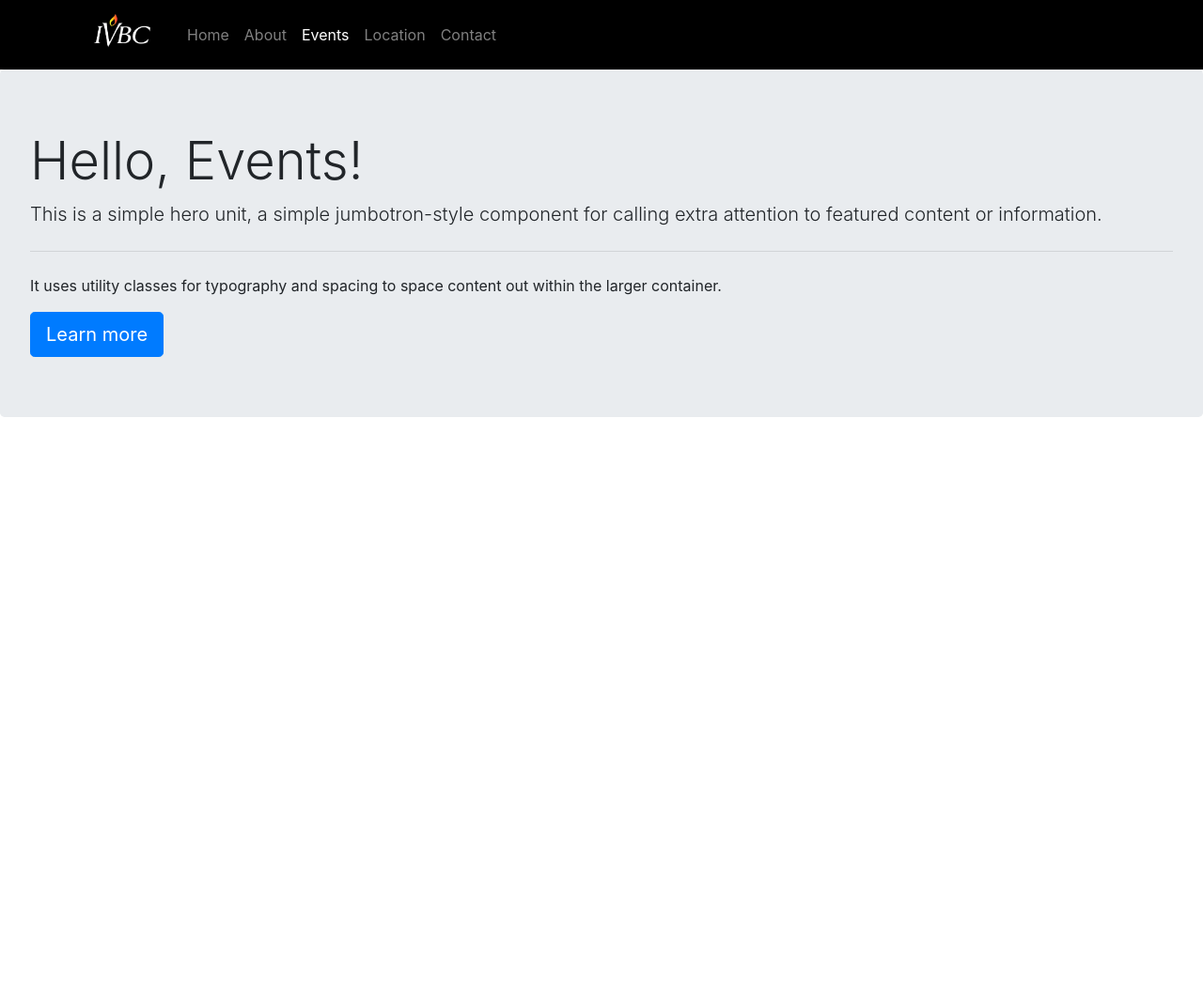
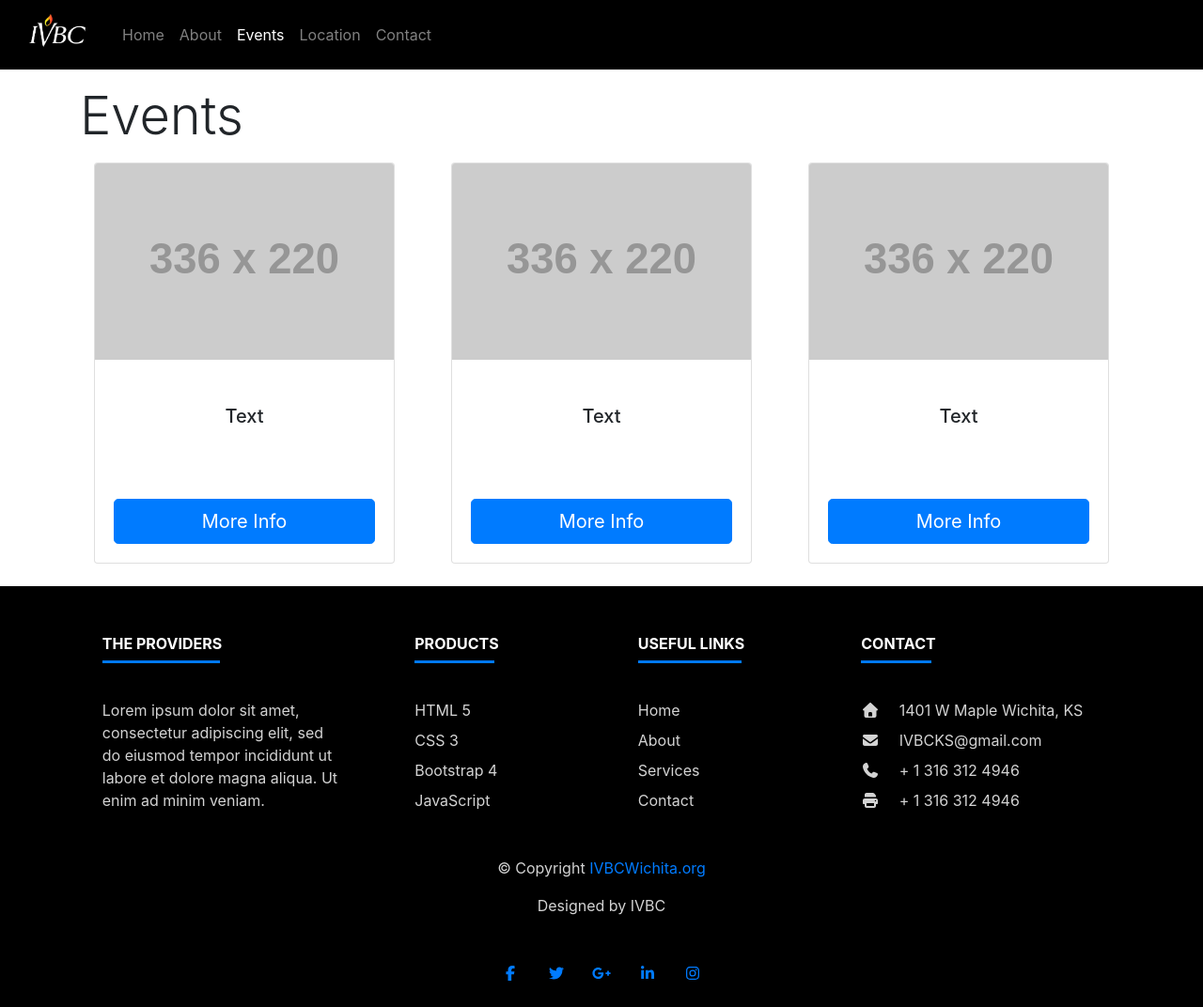
Before and after one commit to anguyen0615/IVBCWichita, a plain HTML site: page pages/events.html in a window 1280 px wide. Shown: the whole page at 94% size. Before the commit the page ends 800 px from the top, so only its background shows below. Drawn offline with nearby package versions, Linux system fonts and the light colour scheme; placeholder pictures from the web are drawn by us.

Commit message:
Creating event page
Created the layout of the event page and updated the about page with some html correction. Also added in event page css.

```diff
--- a/pages/events.html
+++ b/pages/events.html
@@ -12,16 +12,15 @@
 
 <body>
   <nav class="navbar navbar-expand-lg navbar-dark bg-dark">
-    <div class="container">
-      <a class="navbar-brand" href="../index.html"><img class="nav-logo" src="../images/IVBC-black.jpg" alt=""></a>
+    <div class="container-fluid px-3">
+      <a class="navbar-brand" href="index.html"><img class="nav-logo" src="../images/IVBC-black.jpg" alt=""></a>
       <button class="navbar-toggler" type="button" data-toggle="collapse" data-target="#navbarSupportedContent"
         aria-controls="navbarSupportedContent" aria-expanded="false" aria-label="Toggle navigation">
         <span class="navbar-toggler-icon"></span>
       </button>
-
       <div class="collapse navbar-collapse" id="navbarSupportedContent">
         <ul class="navbar-nav mr-auto">
-          <li class="nav-item ">
+          <li class="nav-item">
             <a class="nav-link" href="../index.html">Home</a>
           </li>
           <li class="nav-item">
@@ -41,18 +40,133 @@
     </div>
   </nav>
 
-  <div class="jumbotron">
-    <h1 class="display-4">Hello, Events!</h1>
-    <p class="lead">This is a simple hero unit, a simple jumbotron-style component for calling extra attention to
-      featured content or information.</p>
-    <hr class="my-4">
-    <p>It uses utility classes for typography and spacing to space content out within the larger container.</p>
-    <a class="btn btn-primary btn-lg" href="#" role="button">Learn more</a>
-  </div>
+  <section class="container py-3">
+    <div class="row justify-content-center">
 
+      <div class="col-12">
+        <h1 class="display-4">Events</h1>
+      </div>
+
+      <div class="col-md-6 col-lg-4 p-2">
+        <div class="card event-card mx-auto">
+          <img src="http://placehold.jp/336x220.png" class="card-img-top" alt="...">
+          <div class="card-body text-center py-5">
+            <h5>Text</h5>
+          </div>
+          <div class="card-body text-center">
+            <a class="btn btn-primary btn-lg" href="#" role="button">More Info</a>
+          </div>
+        </div>
+      </div>
+
+      <div class="col-md-6 col-lg-4 p-2">
+        <div class="card event-card mx-auto">
+          <img src="http://placehold.jp/336x220.png" class="card-img-top" alt="...">
+          <div class="card-body text-center py-5">
+            <h5>Text</h5>
+          </div>
+          <div class="card-body text-center">
+            <a class="btn btn-primary btn-lg" href="#" role="button">More Info</a>
+          </div>
+        </div>
+      </div>
+
+      <div class="col-md-6 col-lg-4 p-2">
+        <div class="card event-card mx-auto">
+          <img src="http://placehold.jp/336x220.png" class="card-img-top" alt="...">
+          <div class="card-body text-center py-5">
+            <h5>Text</h5>
+          </div>
+          <div class="card-body text-center">
+            <a class="btn btn-primary btn-lg" href="#" role="button">More Info</a>
+          </div>
+        </div>
+      </div>
+
+    </div>
+  </section>
+
+
+
+  <footer class="page-footer bg-dark pt-1">
+
+    <div class="container text-center text-md-left mt-5">
+      <div class="row">
+
+        <div class="col-md-3 mx-auto mb-4 footer-info">
+          <h6 class="text-uppercase font-weight-bold">The Providers</h6>
+          <hr class="bg-primary mb-4 mt-0 d-inline-block mx-auto info-bar">
+          <p class="mt-2">Lorem ipsum dolor sit amet, consectetur adipiscing elit, sed do eiusmod tempor incididunt ut
+            labore et dolore magna aliqua. Ut enim ad minim veniam.</p>
+        </div>
+
+        <div class="col-md-2 mx-auto mb-4 footer-product">
+          <h6 class="text-uppercase font-weight-bold">Products</h6>
+          <hr class="bg-primary mb-4 mt-0 d-inline-block mx-auto product-bar">
+
+          <ul class="list-unstyled">
+            <li class="my-2"><a href="#">HTML 5</a></li>
+            <li class="my-2"><a href="#">CSS 3</a></li>
+            <li class="my-2"><a href="#">Bootstrap 4</a></li>
+            <li class="my-2"> <a href="#">JavaScript</a></li>
+          </ul>
+        </div>
+
+        <div class="col-md-2 mx-auto mb-4 footer-links">
+          <h6 class="text-uppercase font-weight-bold">Useful links</h6>
+          <hr class="bg-primary mb-4 mt-0 d-inline-block mx-auto links-bar">
+          <ul class="list-unstyled">
+            <li class="my-2"><a href="#">Home</a></li>
+            <li class="my-2"><a href="#">About</a></li>
+            <li class="my-2"><a href="#">Services</a></li>
+            <li class="my-2"> <a href="#">Contact</a></li>
+          </ul>
+        </div>
+
+        <div class="col-md-3 mx-auto mb-4 footer-contact">
+          <h6 class="text-uppercase font-weight-bold">Contact</h6>
+          <hr class="bg-primary mb-4 mt-0 d-inline-block mx-auto contact-bar">
+          <ul class="list-unstyled">
+            <li class="my-2"><i class="fas fa-home mr-3"></i> 1401 W Maple Wichita, KS</li>
+            <li class="my-2"><i class="fas fa-envelope mr-3"></i> IVBCKS@gmail.com</li>
+            <li class="my-2"><i class="fas fa-phone mr-3"></i> + 1 316 312 4946</li>
+            <li class="my-2"><i class="fas fa-print mr-3"></i> + 1 316 312 4946</li>
+          </ul>
+        </div>
+
+      </div>
+    </div>
+
+    <div class="footer-copyright text-center py-2">
+      <p>&copy; Copyright
+        <a href="#">IVBCWichita.org</a>
+      </p>
+      <p>Designed by IVBC</p>
+    </div>
+
+    <div class="bg-dark">
+      <div class="container">
+        <div class="row py-4 d-flex align-items-center">
+
+          <div class="col-md-12 text-center">
+            <a href="#"><i class="fab fa-facebook-f white-text mr-4"> </i></a>
+            <a href="#"><i class="fab fa-twitter white-text mr-4"> </i></a>
+            <a href="#"><i class="fab fa-google-plus-g white-text mr-4"> </i></a>
+            <a href="#"><i class="fab fa-linkedin-in white-text mr-4"> </i></a>
+            <a href="#"><i class="fab fa-instagram white-text"> </i></a>
+          </div>
+
+        </div>
+      </div>
+    </div>
+
+  </footer>
   <script src="../node_modules/jquery/dist/jquery.min.js"></script>
   <script src="../node_modules/@popperjs/core/dist/umd/popper.min.js"></script>
   <script src="../node_modules/bootstrap/dist/js/bootstrap.min.js"></script>
+  <script defer src="../node_modules/@fortawesome/fontawesome-free/js/brands.js"></script>
+  <script defer src="../node_modules/@fortawesome/fontawesome-free/js/solid.js"></script>
+  <script defer src="../node_modules/@fortawesome/fontawesome-free/js/fontawesome.js"></script>
 </body>
 
 </html>
--- a/styles.scss
+++ b/styles.scss
@@ -190,14 +190,15 @@ html{
 
 .background-gray1{
     background-color: #f6f6f6;
-}
-
-.about-hero{
     height: 75vh;
     background-image: url("http://placehold.jp/2443x1634.png");
     background-repeat: no-repeat;
     background-size: cover;
     background-position: center;
+}
+
+.about-hero{
+
 
     h3{
         color: white;
@@ -230,3 +231,14 @@ html{
         }
     }
 }
+
+
+// EVENT PAGE
+
+.event-card{
+    width: 20rem;
+
+    a{
+        width: 100%;
+    }
+}
```
Also changed, not shown: pages/about.html (+5 -5 lines), styles.css, 1 other file.
